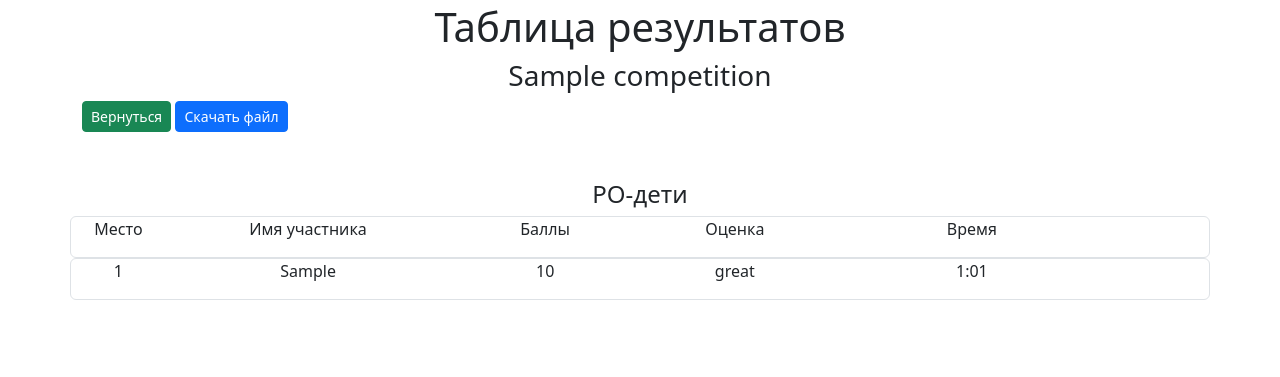
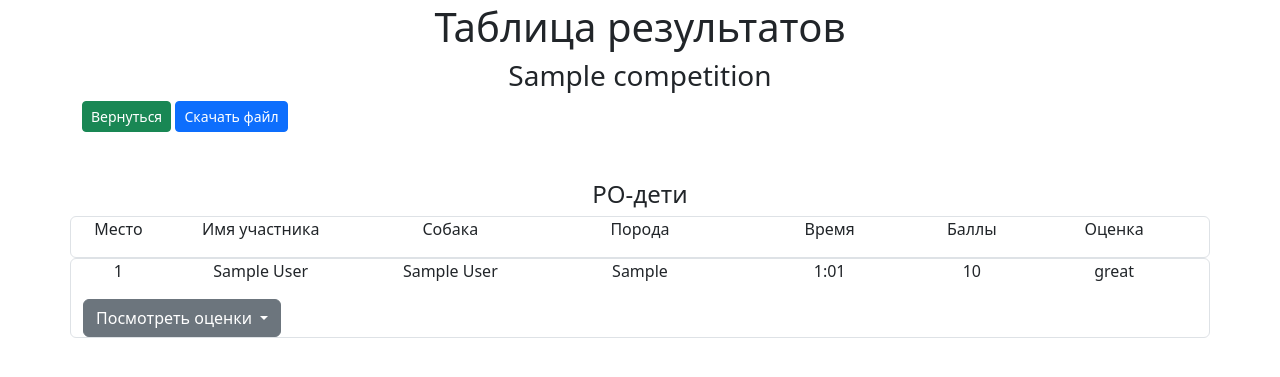
Before and after one commit to Khaidoukova/site1, a Django app: page /competition_result/1 in a window 1280 px wide. Shown: the part 147-524 px from the top of the page. Run offline with Django 5.2, Linux system fonts and the light colour scheme; tables that the repository leaves empty hold one stand-in row (values such as "Sample post"); some libraries are stand-ins or nearby versions.

Commit message:
измененная таблица результатов соревнования, без выпадающих баллов

```diff
--- a/main/templates/main/competition_result.html
+++ b/main/templates/main/competition_result.html
@@ -21,39 +21,66 @@
             <div class="col-1">
                 <p>Место</p>
             </div>
-            <div class="col-3">
+            <div class="col-2">
                 <p>Имя участника</p>
             </div>
             <div class="col-2">
+                <p>Собака</p>
+            </div>
+            <div class="col-2">
+                <p>Порода</p>
+            </div>
+            <div class="col-2">
+                <p>Время</p>
+            </div>
+            <div class="col-1">
                 <p>Баллы</p>
             </div>
             <div class="col-2">
                 <p>Оценка</p>
             </div>
-            <div class="col-3">
-                <p>Время</p>
-            </div>
+
         </div>
         {% for competitor in competitors_ro_dety %}
         <div class="row text-center rounded border">
             <div class="col-1">
                 <p>{{ forloop.counter }}</p>
             </div>
-            <div class="col-3">
-                <p>{{ competitor.user.first_name }}</p>
+            <div class="col-2">
+                <p>{{ competitor.user.first_name }} {{ competitor.user.last_name }}</p>
             </div>
             <div class="col-2">
+                <p>{{ competitor.selected_dog.dog_name }}</p>
+            </div>
+            <div class="col-2">
+                <p>{{ competitor.selected_dog.breed_dog }}</p>
+            </div>
+            <div class="col-2">
+                <p>{{ competitor.min_time_competitor }}:{% if competitor.sec_time_competitor < 10 %}0{{ competitor.sec_time_competitor }}
+                                                        {% else %}
+                                                            {{ competitor.sec_time_competitor }}
+                                                        {% endif %}</p>
+            </div>
+            <div class="col-1">
                 <p>{{ competitor.points }}</p>
             </div>
             <div class="col-2">
                 <p>{{ competitor.grade_competitor }}</p>
             </div>
-            <div class="col-3">
-                <p>{{ competitor.min_time_competitor }}:{% if competitor.sec_time_competitor < 10 %}0{{ competitor.sec_time_competitor }}
-                                                        {% else %}
-                                                            {{ competitor.sec_time_competitor }}
-                                                        {% endif %}</p>
-            </div>
+            <div class="col-1">
+                <div class="dropdown">
+                    <button class="btn btn-secondary dropdown-toggle" type="button" id="dropdownMenuButton1" data-bs-toggle="dropdown" aria-expanded="false">
+                    Посмотреть оценки
+                    </button>
+                <ul class="dropdown-menu" aria-labelledby="dropdownMenuButton1">
+                    {% for score in competitor.additional_scores %}
+                        <li><a class="dropdown-item" >Номер: {{ forloop.counter }} {{ score }}}</a></li>
+                    {% endfor %}
+
+    </ul>
+  </div>
+</div>
+
         </div>
         {% endfor %}
     </div>
@@ -68,40 +95,51 @@
             <div class="col-1">
                 <p>Место</p>
             </div>
-            <div class="col-3">
+            <div class="col-2">
                 <p>Имя участника</p>
             </div>
             <div class="col-2">
+                <p>Собака</p>
+            </div>
+            <div class="col-2">
+                <p>Порода</p>
+            </div>
+            <div class="col-2">
+                <p>Время</p>
+            </div>
+            <div class="col-1">
                 <p>Баллы</p>
             </div>
             <div class="col-2">
                 <p>Оценка</p>
             </div>
-            <div class="col-3">
-                <p>Время</p>
-            </div>
+
         </div>
         {% for competitor in competitors_ro_shenki %}
         <div class="row text-center rounded border">
             <div class="col-1">
                 <p>{{ forloop.counter }}</p>
             </div>
-            <div class="col-3">
-                <p>{{ competitor.user.first_name }}</p>
+            <div class="col-2">
+                <p>{{ competitor.user.first_name }} {{ competitor.user.last_name }}</p>
+            </div>
+            <div class="col-2">
                 <p>{{ competitor.selected_dog.dog_name }}</p>
             </div>
-
             <div class="col-2">
+                <p>{{ competitor.selected_dog.breed_dog }}</p>
+            </div>
+            <div class="col-2">
+                <p>{{ competitor.min_time_competitor }}:{% if competitor.sec_time_competitor < 10 %}0{{ competitor.sec_time_competitor }}
+                                                        {% else %}
+                                                            {{ competitor.sec_time_competitor }}
+                                                        {% endif %}</p>
+            </div>
+            <div class="col-1">
                 <p>{{ competitor.points }}</p>
             </div>
             <div class="col-2">
                 <p>{{ competitor.grade_competitor }}</p>
-            </div>
-            <div class="col-3">
-                <p>{{ competitor.min_time_competitor }}:{% if competitor.sec_time_competitor < 10 %}0{{ competitor.sec_time_competitor }}
-                                                        {% else %}
-                                                            {{ competitor.sec_time_competitor }}
-                                                        {% endif %}</p>
             </div>
         </div>
         {% endfor %}
@@ -117,38 +155,51 @@
             <div class="col-1">
                 <p>Место</p>
             </div>
-            <div class="col-3">
+            <div class="col-2">
                 <p>Имя участника</p>
             </div>
             <div class="col-2">
+                <p>Собака</p>
+            </div>
+            <div class="col-2">
+                <p>Порода</p>
+            </div>
+            <div class="col-2">
+                <p>Время</p>
+            </div>
+            <div class="col-1">
                 <p>Баллы</p>
             </div>
             <div class="col-2">
                 <p>Оценка</p>
             </div>
-            <div class="col-3">
-                <p>Время</p>
-            </div>
+
         </div>
         {% for competitor in competitors_ro_debut %}
         <div class="row text-center rounded border">
             <div class="col-1">
                 <p>{{ forloop.counter }}</p>
             </div>
-            <div class="col-3">
-                <p>{{ competitor.user.first_name }}</p>
+            <div class="col-2">
+                <p>{{ competitor.user.first_name }} {{ competitor.user.last_name }}</p>
             </div>
             <div class="col-2">
+                <p>{{ competitor.selected_dog.dog_name }}</p>
+            </div>
+            <div class="col-2">
+                <p>{{ competitor.selected_dog.breed_dog }}</p>
+            </div>
+            <div class="col-2">
+                <p>{{ competitor.min_time_competitor }}:{% if competitor.sec_time_competitor < 10 %}0{{ competitor.sec_time_competitor }}
+                                                        {% else %}
+                                                            {{ competitor.sec_time_competitor }}
+                                                        {% endif %}</p>
+            </div>
+            <div class="col-1">
                 <p>{{ competitor.points }}</p>
             </div>
             <div class="col-2">
                 <p>{{ competitor.grade_competitor }}</p>
-            </div>
-            <div class="col-3">
-                <p>{{ competitor.min_time_competitor }}:{% if competitor.sec_time_competitor < 10 %}0{{ competitor.sec_time_competitor }}
-                                                        {% else %}
-                                                            {{ competitor.sec_time_competitor }}
-                                                        {% endif %}</p>
             </div>
         </div>
         {% endfor %}
@@ -164,38 +215,51 @@
             <div class="col-1">
                 <p>Место</p>
             </div>
-            <div class="col-3">
+            <div class="col-2">
                 <p>Имя участника</p>
             </div>
             <div class="col-2">
+                <p>Собака</p>
+            </div>
+            <div class="col-2">
+                <p>Порода</p>
+            </div>
+            <div class="col-2">
+                <p>Время</p>
+            </div>
+            <div class="col-1">
                 <p>Баллы</p>
             </div>
             <div class="col-2">
                 <p>Оценка</p>
             </div>
-            <div class="col-3">
-                <p>Время</p>
-            </div>
+
         </div>
         {% for competitor in competitors_ro_veterany %}
         <div class="row text-center rounded border">
             <div class="col-1">
                 <p>{{ forloop.counter }}</p>
             </div>
-            <div class="col-3">
-                <p>{{ competitor.user.first_name }}</p>
+            <div class="col-2">
+                <p>{{ competitor.user.first_name }} {{ competitor.user.last_name }}</p>
             </div>
             <div class="col-2">
+                <p>{{ competitor.selected_dog.dog_name }}</p>
+            </div>
+            <div class="col-2">
+                <p>{{ competitor.selected_dog.breed_dog }}</p>
+            </div>
+            <div class="col-2">
+                <p>{{ competitor.min_time_competitor }}:{% if competitor.sec_time_competitor < 10 %}0{{ competitor.sec_time_competitor }}
+                                                        {% else %}
+                                                            {{ competitor.sec_time_competitor }}
+                                                        {% endif %}</p>
+            </div>
+            <div class="col-1">
                 <p>{{ competitor.points }}</p>
             </div>
             <div class="col-2">
                 <p>{{ competitor.grade_competitor }}</p>
-            </div>
-            <div class="col-3">
-                <p>{{ competitor.min_time_competitor }}:{% if competitor.sec_time_competitor < 10 %}0{{ competitor.sec_time_competitor }}
-                                                        {% else %}
-                                                            {{ competitor.sec_time_competitor }}
-                                                        {% endif %}</p>
             </div>
         </div>
         {% endfor %}
@@ -211,38 +275,51 @@
             <div class="col-1">
                 <p>Место</p>
             </div>
-            <div class="col-3">
+            <div class="col-2">
                 <p>Имя участника</p>
             </div>
             <div class="col-2">
+                <p>Собака</p>
+            </div>
+            <div class="col-2">
+                <p>Порода</p>
+            </div>
+            <div class="col-2">
+                <p>Время</p>
+            </div>
+            <div class="col-1">
                 <p>Баллы</p>
             </div>
             <div class="col-2">
                 <p>Оценка</p>
             </div>
-            <div class="col-3">
-                <p>Время</p>
-            </div>
+
         </div>
         {% for competitor in competitors_ro_1 %}
         <div class="row text-center rounded border">
             <div class="col-1">
                 <p>{{ forloop.counter }}</p>
             </div>
-            <div class="col-3">
-                <p>{{ competitor.user.first_name }}</p>
+            <div class="col-2">
+                <p>{{ competitor.user.first_name }} {{ competitor.user.last_name }}</p>
             </div>
             <div class="col-2">
+                <p>{{ competitor.selected_dog.dog_name }}</p>
+            </div>
+            <div class="col-2">
+                <p>{{ competitor.selected_dog.breed_dog }}</p>
+            </div>
+            <div class="col-2">
+                <p>{{ competitor.min_time_competitor }}:{% if competitor.sec_time_competitor < 10 %}0{{ competitor.sec_time_competitor }}
+                                                        {% else %}
+                                                            {{ competitor.sec_time_competitor }}
+                                                        {% endif %}</p>
+            </div>
+            <div class="col-1">
                 <p>{{ competitor.points }}</p>
             </div>
             <div class="col-2">
                 <p>{{ competitor.grade_competitor }}</p>
-            </div>
-            <div class="col-3">
-                <p>{{ competitor.min_time_competitor }}:{% if competitor.sec_time_competitor < 10 %}0{{ competitor.sec_time_competitor }}
-                                                        {% else %}
-                                                            {{ competitor.sec_time_competitor }}
-                                                        {% endif %}</p>
             </div>
         </div>
         {% endfor %}
@@ -259,39 +336,56 @@
             <div class="col-1">
                 <p>Место</p>
             </div>
-            <div class="col-3">
+            <div class="col-2">
                 <p>Имя участника</p>
             </div>
             <div class="col-2">
+                <p>Собака</p>
+            </div>
+            <div class="col-2">
+                <p>Порода</p>
+            </div>
+            <div class="col-2">
+                <p>Время</p>
+            </div>
+            <div class="col-1">
                 <p>Баллы</p>
             </div>
             <div class="col-2">
                 <p>Оценка</p>
             </div>
-            <div class="col-3">
-                <p>Время</p>
+            <div class="col-2">
+                <p>Баллы</p>
             </div>
+
         </div>
         {% for competitor in competitors_ro_2 %}
         <div class="row text-center rounded border">
             <div class="col-1">
                 <p>{{ forloop.counter }}</p>
             </div>
-            <div class="col-3">
-                <p>{{ competitor.user.first_name }}</p>
+            <div class="col-2">
+                <p>{{ competitor.user.first_name }} {{ competitor.user.last_name }}</p>
             </div>
             <div class="col-2">
+                <p>{{ competitor.selected_dog.dog_name }}</p>
+            </div>
+            <div class="col-2">
+                <p>{{ competitor.selected_dog.breed_dog }}</p>
+            </div>
+            <div class="col-2">
+                <p>{{ competitor.min_time_competitor }}:{% if competitor.sec_time_competitor < 10 %}0{{ competitor.sec_time_competitor }}
+                                                        {% else %}
+                                                            {{ competitor.sec_time_competitor }}
+                                                        {% endif %}</p>
+            </div>
+            <div class="col-1">
                 <p>{{ competitor.points }}</p>
             </div>
             <div class="col-2">
                 <p>{{ competitor.grade_competitor }}</p>
             </div>
-            <div class="col-3">
-                <p>{{ competitor.min_time_competitor }}:{% if competitor.sec_time_competitor < 10 %}0{{ competitor.sec_time_competitor }}
-                                                        {% else %}
-                                                            {{ competitor.sec_time_competitor }}
-                                                        {% endif %}</p>
-            </div>
+
         </div>
         {% endfor %}
     </div>
@@ -307,18 +401,25 @@
             <div class="col-1">
                 <p>Место</p>
             </div>
-            <div class="col-3">
+            <div class="col-2">
                 <p>Имя участника</p>
             </div>
             <div class="col-2">
+                <p>Собака</p>
+            </div>
+            <div class="col-2">
+                <p>Порода</p>
+            </div>
+            <div class="col-2">
+                <p>Время</p>
+            </div>
+            <div class="col-1">
                 <p>Баллы</p>
             </div>
             <div class="col-2">
                 <p>Оценка</p>
             </div>
-            <div class="col-3">
-                <p>Время</p>
-            </div>
+
         </div>
         {% for competitor in competitors_ro_3 %}
         <div class="row text-center rounded border">
@@ -354,18 +455,25 @@
             <div class="col-1">
                 <p>Место</p>
             </div>
-            <div class="col-3">
+            <div class="col-2">
                 <p>Имя участника</p>
             </div>
             <div class="col-2">
+                <p>Собака</p>
+            </div>
+            <div class="col-2">
+                <p>Порода</p>
+            </div>
+            <div class="col-2">
+                <p>Время</p>
+            </div>
+            <div class="col-1">
                 <p>Баллы</p>
             </div>
             <div class="col-2">
                 <p>Оценка</p>
             </div>
-            <div class="col-3">
-                <p>Время</p>
-            </div>
+
         </div>
         {% for competitor in competitors_ro_4 %}
         <div class="row text-center rounded border">
```
